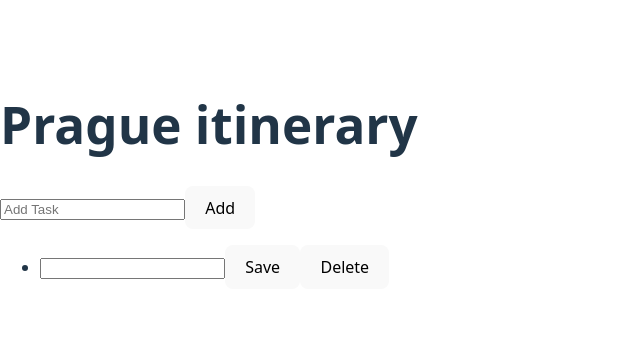
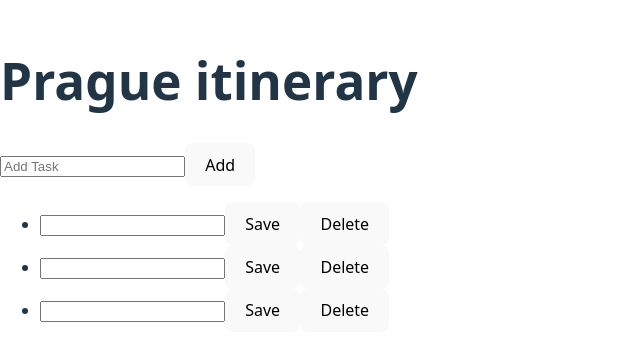
Before and after one commit to asifalam515/learning_react, a React (Vite) app in the folder state_project/: page / in a window 1280 px wide. Shown: the part 217-578 px from the top of the page, without its empty margins (0-640 px from the left). Built offline with nearby package versions, Linux system fonts and the light colour scheme.

Commit message:
initial data taken

```diff
--- a/state_project/src/App.jsx
+++ b/state_project/src/App.jsx
@@ -1,12 +1,14 @@
+import { useState } from "react";
 import AddTask from "./components/AddTask";
 import TaskList from "./components/TaskList";
-
+import { initialTasks } from './data/tasks';
 const App = () => {
+  const [tasks,setTasks]=useState(initialTasks)
   return (
     <div>
           <h1>Prague itinerary</h1>
          <AddTask></AddTask>
-        <TaskList></TaskList>
+        <TaskList tasks={tasks}></TaskList>
     </div>
   );
 };
--- /dev/null
+++ b/state_project/src/components/Task.jsx
@@ -0,0 +1,18 @@
+
+const Task = () => {
+    return (
+        <>
+        <li>
+              <label type="checkbox"> <input type="text" />
+              <button>Save</button>
+
+              <button>Delete</button>
+              </label>
+
+            </li>
+
+        </>
+    );
+};
+
+export default Task;
--- a/state_project/src/components/TaskList.jsx
+++ b/state_project/src/components/TaskList.jsx
@@ -1,18 +1,13 @@
+import Task from "./Task";
 
-const TaskList = () => {
+const TaskList = ({tasks}) => {
     return (
-        <div>
                 <ul>
-            <li>
-              <label type="checkbox"> <input type="text" />
-              <button>Save</button>
+                  {tasks.map((task)=>{
+                    return <Task id={task.id} ></Task>
+                  })}
 
-              <button>Delete</button>
-              </label>
-
-            </li>
           </ul>
-        </div>
     );
 };
 
--- /dev/null
+++ b/state_project/src/data/tasks.jsx
@@ -0,0 +1,5 @@
+export const initialTasks = [
+  {id: 0, text: 'Visit Kafka Museum', done: true},
+  {id: 1, text: 'Watch a puppet show', done: false},
+  {id: 2, text: 'Lennon Wall pic', done: false},
+];
```
